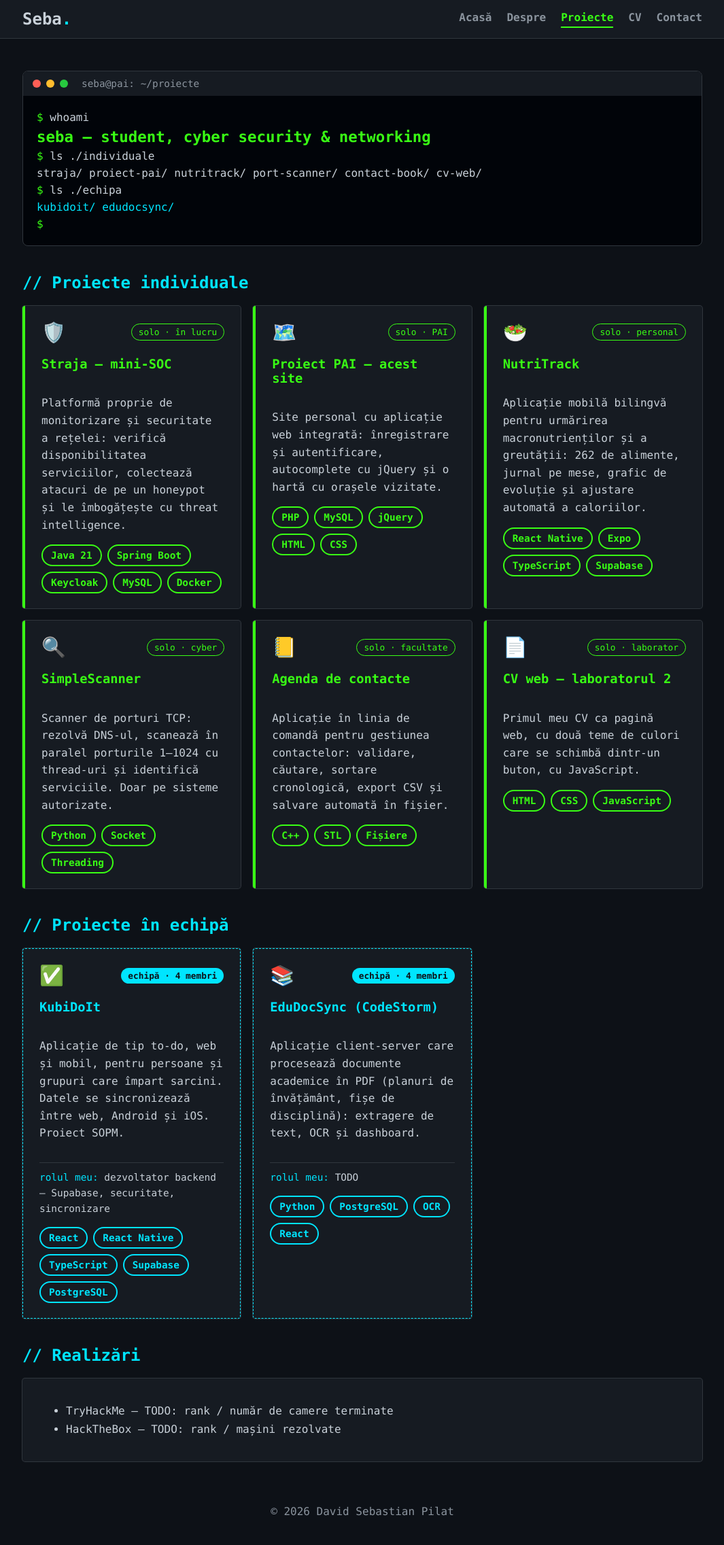
After one commit to seba-dvd/seba-portfolio, a PHP site: page /proiecte.php in a window 1280 px wide. The commit adds this page. Shown: the whole page at 68% size, without its empty margins (107-1172 px from the left). Run offline with PHP 8.4, Linux system fonts and the light colour scheme.

Commit message:
feat(site): projects page with GitHub preview window
Co-Authored-By: Claude Opus 5.5 <noreply@anthropic.com>

```diff
--- a/www/css/style.css
+++ b/www/css/style.css
@@ -329,6 +329,261 @@ footer {
     padding: 24px;
 }
 
+/* ===== Projects page: fake terminal ===== */
+.terminal {
+    background: #010409;
+    border: 1px solid #30363d;
+    border-radius: 8px;
+    margin: 24px 0 40px;
+    overflow: hidden;
+}
+
+.terminal-bara {
+    display: flex;
+    align-items: center;
+    gap: 8px;
+    padding: 10px 14px;
+    background: #161b22;
+}
+
+.buton {
+    width: 12px;
+    height: 12px;
+    border-radius: 50%;
+}
+
+.buton.rosu   { background: #ff5f56; }
+.buton.galben { background: #ffbd2e; }
+.buton.verde  { background: #27c93f; }
+
+.terminal-titlu {
+    margin-left: 12px;
+    color: var(--text-slab);
+    font-size: 0.9em;
+}
+
+.terminal-corp {
+    padding: 16px 20px;
+}
+
+.terminal-corp p,
+.terminal-corp h1 {
+    margin: 6px 0;
+}
+
+/* The page title is the output of "whoami" */
+.terminal-corp h1 {
+    font-size: 1.4em;
+    color: var(--accent);
+}
+
+.prompt {
+    color: var(--accent);
+}
+
+/* The blinking cursor */
+.cursor {
+    animation: clipeste 1s steps(1) infinite;
+}
+
+@keyframes clipeste {
+    50% { opacity: 0; }
+}
+
+/* ===== Projects page: card grid ===== */
+.titlu-sectiune {
+    color: var(--accent-2);
+}
+
+.grid-proiecte {
+    display: grid;
+    /* As many 260px+ columns as fit; they share the leftover space */
+    grid-template-columns: repeat(auto-fill, minmax(260px, 1fr));
+    gap: 18px;
+    margin-bottom: 40px;
+}
+
+.proiect img {
+    width: 100%;
+    height: 160px;
+    object-fit: cover;
+    border-radius: var(--raza);
+}
+
+.proiect h3 {
+    color: var(--accent);
+}
+
+.proiect:hover {
+    box-shadow: 0 0 12px var(--accent);   /* neon glow */
+}
+
+.realizari li {
+    margin: 8px 0;
+}
+
+/* ===== Individual vs. team projects ===== */
+.proiect {
+    display: flex;
+    flex-direction: column;            /* lets the github link sit at the bottom */
+}
+
+.proiect .link {
+    margin-top: auto;
+    padding-top: 12px;
+}
+
+.proiect-cap {
+    display: flex;
+    justify-content: space-between;
+    align-items: center;
+}
+
+.icon {
+    font-size: 1.8em;
+}
+
+.eticheta {
+    font-size: 0.8em;
+    padding: 4px 10px;
+    border-radius: 999px;
+}
+
+/* Individual: green, a solid bar on the left */
+.solo {
+    border-left: 4px solid var(--accent);
+}
+
+.solo .eticheta {
+    color: var(--accent);
+    border: 1px solid var(--accent);
+}
+
+/* Team: cyan, a dashed outline, and cyan headings, tags and links */
+.echipa {
+    border: 1px dashed var(--accent-2);
+}
+
+.echipa .eticheta {
+    background: var(--accent-2);
+    color: var(--fundal);
+    font-weight: 700;
+}
+
+.echipa h3,
+.echipa .link,
+.echipa-text {
+    color: var(--accent-2);
+}
+
+.echipa .taguri li {
+    border-color: var(--accent-2);
+    color: var(--accent-2);
+}
+
+.echipa:hover {
+    box-shadow: 0 0 12px var(--accent-2);
+}
+
+.rol {
+    font-size: 0.9em;
+    border-top: 1px solid #30363d;
+    padding-top: 10px;
+}
+
+.rol span {
+    color: var(--accent-2);
+}
+
+/* Cards are clickable */
+.proiect {
+    cursor: pointer;
+}
+
+.proiect:focus-visible {
+    outline: 2px solid var(--accent-2);   /* visible when using the keyboard */
+    outline-offset: 3px;
+}
+
+/* ===== Preview window (<dialog>) ===== */
+#fereastra {
+    width: min(560px, 92vw);
+    padding: 0;
+    border: 1px solid #30363d;
+    border-radius: 8px;
+    background: var(--card);
+    color: var(--text);
+    font-family: var(--font);
+    box-shadow: 0 0 24px rgba(57, 255, 20, 0.25);
+}
+
+/* The dimmed layer behind the window */
+#fereastra::backdrop {
+    background: rgba(1, 4, 9, 0.75);
+    backdrop-filter: blur(3px);
+}
+
+.inchide {
+    margin-left: auto;
+    background: none;
+    border: none;
+    color: var(--text-slab);
+    font-size: 1.1em;
+    cursor: pointer;
+}
+
+.inchide:hover {
+    color: var(--accent);
+}
+
+.fereastra-corp {
+    padding: 8px 24px 24px;
+}
+
+.fereastra-corp h2 {
+    color: var(--accent);
+}
+
+.fereastra-corp p {
+    line-height: 1.6;
+}
+
+.nota {
+    color: var(--text-slab);
+}
+
+.github-info {
+    list-style: none;
+    padding: 0;
+    margin: 16px 0;
+    color: var(--accent-2);
+}
+
+.github-info li {
+    margin: 6px 0;
+}
+
+.github-info li::before {
+    content: "> ";
+    color: var(--accent);
+}
+
+.btn-github {
+    display: inline-block;
+    margin-top: 8px;
+    padding: 10px 18px;
+    border: 1px solid var(--accent);
+    border-radius: var(--raza);
+    color: var(--accent);
+    text-decoration: none;
+    font-weight: 700;
+}
+
+.btn-github:hover {
+    background: var(--accent);
+    color: var(--fundal);
+}
+
 /* ===== Phones and narrow screens ===== */
 @media (max-width: 760px) {
     nav {
@@ -378,6 +633,6 @@ footer {
 
 /* Respect users who turned off animations in their system settings */
 @media (prefers-reduced-motion: reduce) {
-    .poza { animation: none; }
+    .poza, .cursor { animation: none; }
     .card, .btn { transition: none; }
 }
--- /dev/null
+++ b/www/proiecte.php
@@ -0,0 +1,235 @@
+<!DOCTYPE html>
+<html lang="ro">
+<head>
+    <meta charset="UTF-8">
+    <meta name="viewport" content="width=device-width, initial-scale=1.0">
+    <title>David Sebastian Pilat – Proiecte</title>
+    <link rel="stylesheet" href="css/style.css">
+</head>
+
+<!-- The whole page uses the cyber theme -->
+<body class="tema-cyber">
+    <header>
+        <nav>
+            <a class="logo" href="index.php">Seba<span>.</span></a>
+            <div class="meniu">
+                <a href="index.php">Acasă</a>
+                <a href="despre.php">Despre</a>
+                <a class="activ" href="proiecte.php">Proiecte</a>
+                <a href="cv.php">CV</a>
+                <a href="contact.php">Contact</a>
+            </div>
+        </nav>
+    </header>
+
+    <main>
+        <!-- ===== Fake terminal window ===== -->
+        <section class="terminal">
+            <div class="terminal-bara">
+                <span class="buton rosu"></span>
+                <span class="buton galben"></span>
+                <span class="buton verde"></span>
+                <span class="terminal-titlu">seba@pai: ~/proiecte</span>
+            </div>
+            <div class="terminal-corp">
+                <p><span class="prompt">$</span> whoami</p>
+                <h1>seba – student, cyber security &amp; networking</h1>
+                <p><span class="prompt">$</span> ls ./individuale</p>
+                <p>straja/  proiect-pai/  nutritrack/  port-scanner/  contact-book/  cv-web/</p>
+                <p><span class="prompt">$</span> ls ./echipa</p>
+                <p class="echipa-text">kubidoit/  edudocsync/</p>
+                <p><span class="prompt">$</span> <span class="cursor">_</span></p>
+            </div>
+        </section>
+
+        <!-- ===== Individual projects ===== -->
+        <h2 class="titlu-sectiune">// Proiecte individuale</h2>
+        <section class="grid-proiecte">
+            <article class="card proiect solo" data-repo="" tabindex="0" role="button" aria-haspopup="dialog">
+                <div class="proiect-cap">
+                    <span class="icon">🛡️</span>
+                    <span class="eticheta">solo · în lucru</span>
+                </div>
+                <h3>Straja – mini-SOC</h3>
+                <p>
+                    Platformă proprie de monitorizare și securitate a rețelei: verifică disponibilitatea
+                    serviciilor, colectează atacuri de pe un honeypot și le îmbogățește cu threat intelligence.
+                </p>
+                <ul class="taguri">
+                    <li>Java 21</li>
+                    <li>Spring Boot</li>
+                    <li>Keycloak</li>
+                    <li>MySQL</li>
+                    <li>Docker</li>
+                </ul>
+            </article>
+
+            <article class="card proiect solo" data-repo="seba-dvd/pai-proiect" data-privat tabindex="0" role="button" aria-haspopup="dialog">
+                <div class="proiect-cap">
+                    <span class="icon">🗺️</span>
+                    <span class="eticheta">solo · PAI</span>
+                </div>
+                <h3>Proiect PAI – acest site</h3>
+                <p>
+                    Site personal cu aplicație web integrată: înregistrare și autentificare,
+                    autocomplete cu jQuery și o hartă cu orașele vizitate.
+                </p>
+                <ul class="taguri">
+                    <li>PHP</li>
+                    <li>MySQL</li>
+                    <li>jQuery</li>
+                    <li>HTML</li>
+                    <li>CSS</li>
+                </ul>
+                <!-- TODO: put the screenshot in www/img/proiecte/pai.png, then remove the comment marks -->
+                <!-- <img src="img/proiecte/pai.png" alt="Captură de ecran a site-ului Proiect PAI"> -->
+            </article>
+
+            <article class="card proiect solo" data-repo="seba-dvd/NutriTrack" data-privat tabindex="0" role="button" aria-haspopup="dialog">
+                <div class="proiect-cap">
+                    <span class="icon">🥗</span>
+                    <span class="eticheta">solo · personal</span>
+                </div>
+                <h3>NutriTrack</h3>
+                <p>
+                    Aplicație mobilă bilingvă pentru urmărirea macronutrienților și a greutății:
+                    262 de alimente, jurnal pe mese, grafic de evoluție și ajustare automată a caloriilor.
+                </p>
+                <ul class="taguri">
+                    <li>React Native</li>
+                    <li>Expo</li>
+                    <li>TypeScript</li>
+                    <li>Supabase</li>
+                </ul>
+            </article>
+
+            <article class="card proiect solo" data-repo="seba-dvd/PortScanner" tabindex="0" role="button" aria-haspopup="dialog">
+                <div class="proiect-cap">
+                    <span class="icon">🔍</span>
+                    <span class="eticheta">solo · cyber</span>
+                </div>
+                <h3>SimpleScanner</h3>
+                <p>
+                    Scanner de porturi TCP: rezolvă DNS-ul, scanează în paralel porturile 1–1024
+                    cu thread-uri și identifică serviciile. Doar pe sisteme autorizate.
+                </p>
+                <ul class="taguri">
+                    <li>Python</li>
+                    <li>Socket</li>
+                    <li>Threading</li>
+                </ul>
+            </article>
+
+            <article class="card proiect solo" data-repo="seba-dvd/ContactBook" tabindex="0" role="button" aria-haspopup="dialog">
+                <div class="proiect-cap">
+                    <span class="icon">📒</span>
+                    <span class="eticheta">solo · facultate</span>
+                </div>
+                <h3>Agenda de contacte</h3>
+                <p>
+                    Aplicație în linia de comandă pentru gestiunea contactelor: validare, căutare,
+                    sortare cronologică, export CSV și salvare automată în fișier.
+                </p>
+                <ul class="taguri">
+                    <li>C++</li>
+                    <li>STL</li>
+                    <li>Fișiere</li>
+                </ul>
+            </article>
+
+            <article class="card proiect solo" data-repo="" tabindex="0" role="button" aria-haspopup="dialog">
+                <div class="proiect-cap">
+                    <span class="icon">📄</span>
+                    <span class="eticheta">solo · laborator</span>
+                </div>
+                <h3>CV web – laboratorul 2</h3>
+                <p>
+                    Primul meu CV ca pagină web, cu două teme de culori care se schimbă
+                    dintr-un buton, cu JavaScript.
+                </p>
+                <ul class="taguri">
+                    <li>HTML</li>
+                    <li>CSS</li>
+                    <li>JavaScript</li>
+                </ul>
+            </article>
+        </section>
+
+        <!-- ===== Team projects: cyan accent, team size and my role ===== -->
+        <h2 class="titlu-sectiune">// Proiecte în echipă</h2>
+        <section class="grid-proiecte">
+            <article class="card proiect echipa" data-repo="seba-dvd/KubiDoIt" data-privat tabindex="0" role="button" aria-haspopup="dialog">
+                <div class="proiect-cap">
+                    <span class="icon">✅</span>
+                    <span class="eticheta">echipă · 4 membri</span>
+                </div>
+                <h3>KubiDoIt</h3>
+                <p>
+                    Aplicație de tip to-do, web și mobil, pentru persoane și grupuri care împart sarcini.
+                    Datele se sincronizează între web, Android și iOS. Proiect SOPM.
+                </p>
+                <p class="rol"><span>rolul meu:</span> dezvoltator backend – Supabase, securitate, sincronizare</p>
+                <ul class="taguri">
+                    <li>React</li>
+                    <li>React Native</li>
+                    <li>TypeScript</li>
+                    <li>Supabase</li>
+                    <li>PostgreSQL</li>
+                </ul>
+            </article>
+
+            <article class="card proiect echipa" data-repo="hsilviu05/CodeStorm" tabindex="0" role="button" aria-haspopup="dialog">
+                <div class="proiect-cap">
+                    <span class="icon">📚</span>
+                    <span class="eticheta">echipă · 4 membri</span>
+                </div>
+                <h3>EduDocSync (CodeStorm)</h3>
+                <p>
+                    Aplicație client-server care procesează documente academice în PDF
+                    (planuri de învățământ, fișe de disciplină): extragere de text, OCR și dashboard.
+                </p>
+                <!-- TODO: write your role, e.g. "backend – OCR service" -->
+                <p class="rol"><span>rolul meu:</span> TODO</p>
+                <ul class="taguri">
+                    <li>Python</li>
+                    <li>PostgreSQL</li>
+                    <li>OCR</li>
+                    <li>React</li>
+                </ul>
+            </article>
+        </section>
+
+        <!-- ===== Achievements ===== -->
+        <h2 class="titlu-sectiune">// Realizări</h2>
+        <section class="card">
+            <ul class="realizari">
+                <li>TryHackMe – TODO: rank / număr de camere terminate</li>
+                <li>HackTheBox – TODO: rank / mașini rezolvate</li>
+                <!-- TODO: certificates, competitions -->
+            </ul>
+        </section>
+    </main>
+
+    <!-- ===== Preview window: filled by js/proiecte.js when a card is clicked ===== -->
+    <dialog id="fereastra" aria-labelledby="fereastra-titlu">
+        <div class="terminal-bara">
+            <span class="buton rosu"></span>
+            <span class="buton galben"></span>
+            <span class="buton verde"></span>
+            <span class="terminal-titlu" id="fereastra-cale"></span>
+            <button class="inchide" type="button" aria-label="Închide fereastra">✕</button>
+        </div>
+        <div class="fereastra-corp">
+            <h2 id="fereastra-titlu"></h2>
+            <p id="fereastra-descriere"></p>
+            <div id="fereastra-github"></div>
+        </div>
+    </dialog>
+
+    <footer>
+        <p>&copy; 2026 David Sebastian Pilat</p>
+    </footer>
+
+    <script src="js/proiecte.js"></script>
+</body>
+</html>
```
Also changed, not shown: www/js/proiecte.js (added, +94 -0 lines), CHANGELOG.md.
